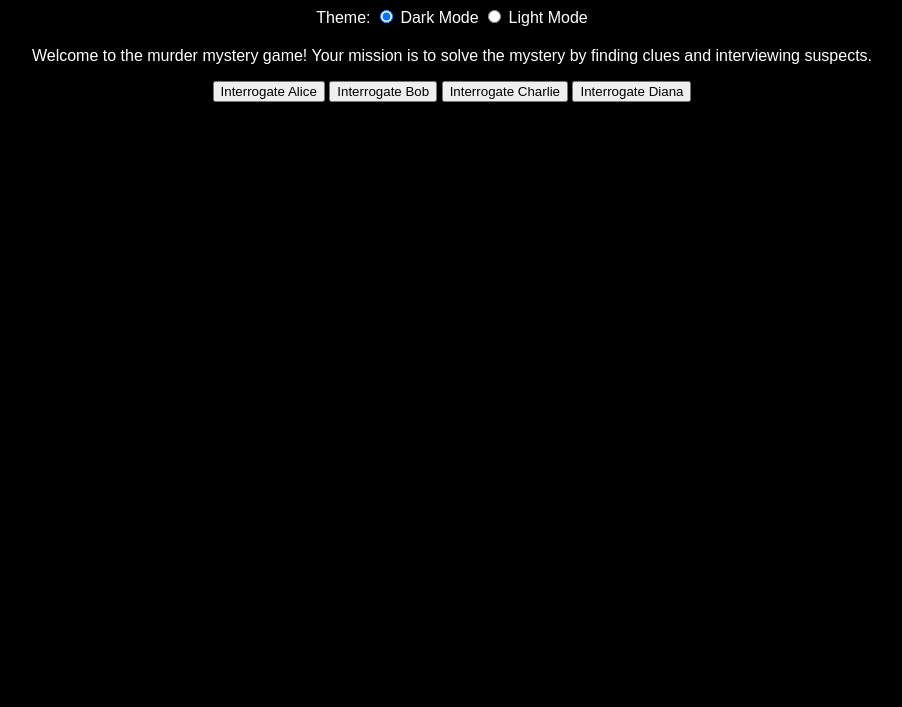
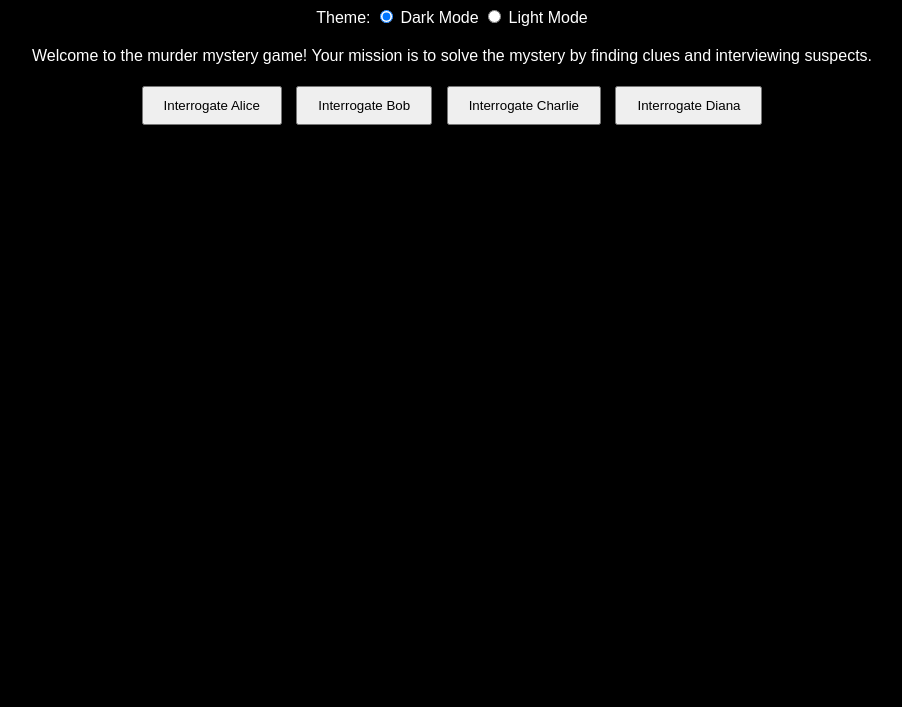
Before and after one commit to SmartGuy1108/b.github.io, a plain HTML site: page index.html in a window 1280 px wide. Shown: the part 93-800 px from the top of the page, without its empty margins (188-1090 px from the left). Drawn offline with Linux system fonts and the light colour scheme.

Commit message:
Update styles.css

```diff
--- a/styles.css
+++ b/styles.css
@@ -14,6 +14,12 @@ body {
     margin-top: 20px;
 }
 
+.characters button {
+    margin: 5px;
+    padding: 10px 20px;
+    cursor: pointer;
+}
+
 .dark-theme {
     background-color: black;
     color: white;
```
